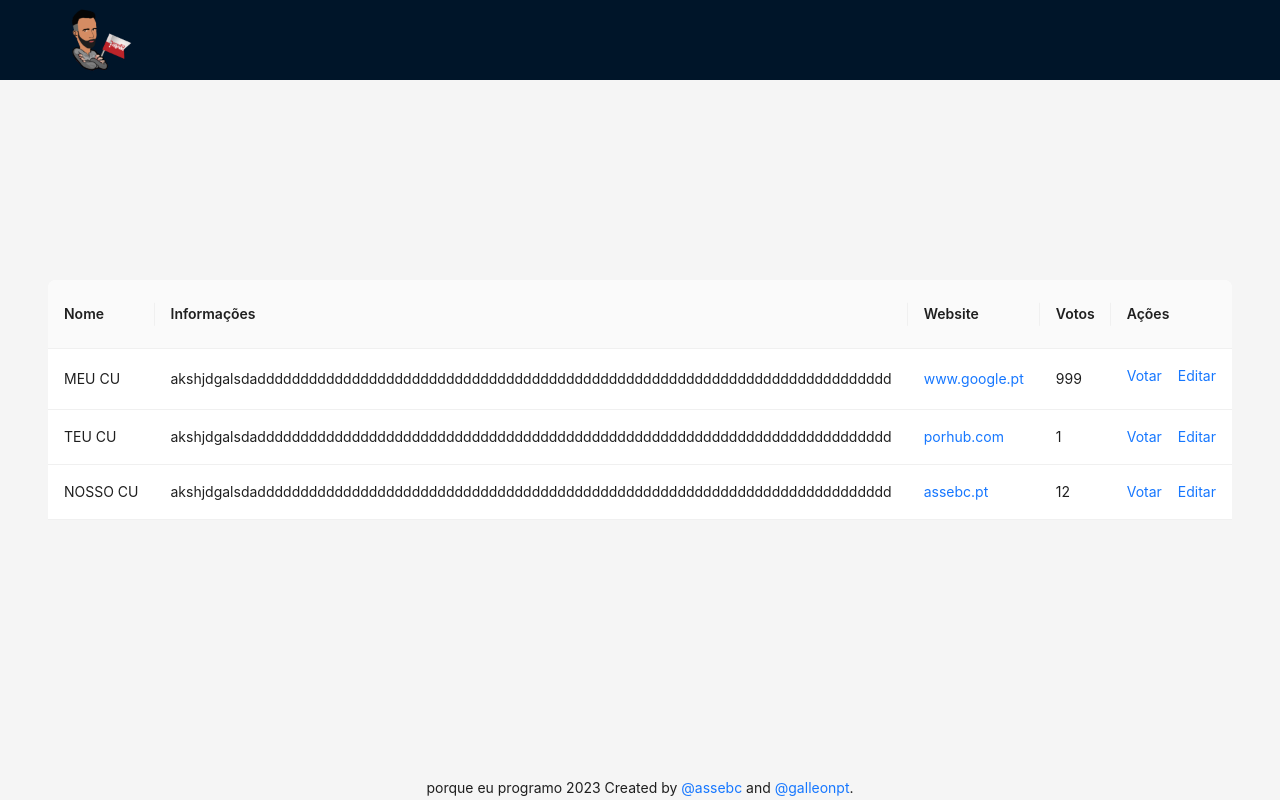
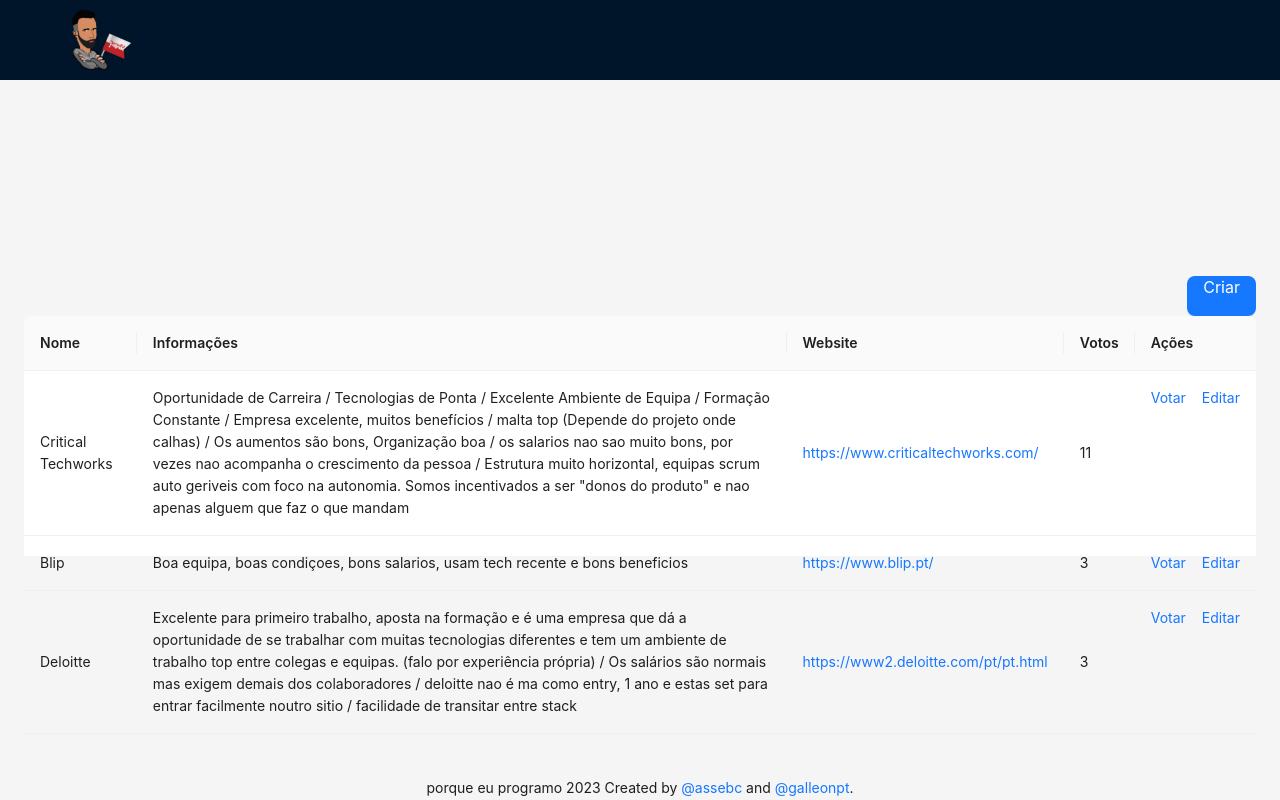
Before and after one commit to assebc/pep-it-companies-app, a React (Vite) app in the folder frontend/: page / in a window 1280 px wide. Built offline with nearby package versions, Linux system fonts and the light colour scheme.

Commit message:
fix: changed interface variables to eng/ feat: starting modal

```diff
--- a/frontend/src/App.tsx
+++ b/frontend/src/App.tsx
@@ -1,42 +1,42 @@
 import React, { useState } from "react";
 import "./index.css";
-import {Space, Table, Layout} from "antd";
+import {Space, Table, Layout, Button, Modal} from "antd";
 import type { ColumnsType } from "antd/es/table";
 import logo from "./assets/pep-logo.png";
 
 interface Empresas{
   key: string;
-  nome: string;
-  website: string;
-  informacoes: string;
-  votos: number;
+  name: string;
+  website_url: string;
+  reviews: string;
+  votes: number;
 }
 
 const columns: ColumnsType<Empresas> = [
   {
     title: "Nome",
-    dataIndex: "nome",
-    key: "nome",
+    dataIndex: "name",
+    key: "name",
   },
-  {
+  { //FIXME: define max size per line
     title: "Informações",
-    dataIndex: "informacoes",
-    key: "informacoes",
+    dataIndex: "reviews",
+    key: "reviews",
   },
   {
     title: "Website",
-    dataIndex: "website",
-    key: "website",
+    dataIndex: "website_url",
+    key: "website_url",
     render: text => <a>{text}</a>,
   },
   {
     title: "Votos",
-    dataIndex: "votos",
-    key: "votos",
+    dataIndex: "votes",
+    key: "votes",
   },
   {
     title: "Ações",
-    key: "action",
+    key: "actions",
     render: (_,record) => (
       <Space size="middle">
           <a>Votar</a>
@@ -49,30 +49,49 @@
 const data: Empresas[] = [
    {
      key: "1",
-     nome: "MEU CU",
-     informacoes: "akshjdgalsdadddddddddddddddddddddddddddddddddddddddddddddddddddddddddddddddddddddddddd",
-     website:"www.google.pt",
-     votos: 999,
+     name: "Critical Techworks",
+     reviews: "Oportunidade de Carreira / Tecnologias de Ponta / Excelente Ambiente de Equipa / Formação Constante / Empresa excelente, muitos benefícios / malta top (Depende do projeto onde calhas) / Os aumentos são bons, Organização boa / os salarios nao sao muito bons, por vezes nao acompanha o crescimento da pessoa / Estrutura muito horizontal, equipas scrum auto geriveis com foco na autonomia. Somos incentivados a ser \"donos do produto\" e nao apenas alguem que faz o que mandam",
+     website_url:"https://www.criticaltechworks.com/",
+     votes: 11,
    },
    {
     key: "2",
-    nome: "TEU CU",
-    informacoes: "akshjdgalsdadddddddddddddddddddddddddddddddddddddddddddddddddddddddddddddddddddddddddd",
-    website:"porhub.com",
-    votos: 1,
+    name: "Blip",
+    reviews: "Boa equipa, boas condiçoes, bons salarios, usam tech recente e bons beneficios",
+    website_url:"https://www.blip.pt/",
+    votes: 3,
   },
   {
     key: "3",
-    nome: "NOSSO CU",
-    informacoes: "akshjdgalsdadddddddddddddddddddddddddddddddddddddddddddddddddddddddddddddddddddddddddd",
-    website:"assebc.pt",
-    votos: 12,
+    name: "Deloitte",
+    reviews: "Excelente para primeiro trabalho, aposta na formação e é uma empresa que dá a oportunidade de se trabalhar com muitas tecnologias diferentes e tem um ambiente de trabalho top entre colegas e equipas. (falo por experiência própria) / Os salários são normais mas exigem demais dos colaboradores / deloitte nao é ma como entry, 1 ano e estas set para entrar facilmente noutro sitio / facilidade de transitar entre stack",
+    website_url:"https://www2.deloitte.com/pt/pt.html",
+    votes: 3,
   },
-]
+];
 
 const{Header,Content,Footer} = Layout;
 
-function App() {
+function App(){
+
+  const [open, setOpen] = useState(false);
+  const [confirmLoading, setConfirmLoading] = useState(false);
+  const [modalText, setModalText] = useState("");
+
+  const showModal = () => {
+    setOpen(true);
+  };
+
+  const handleOk = () => {
+    setModalText("A adicionar empresa à tabela");
+    setConfirmLoading(true);
+  };
+
+  const handleCancel = () => {
+    console.log("Processo cancelado");
+    setOpen(false);
+  }
+
   return (
     <Layout>
       <Header style={{display:"flex", alignItems:"center", justifyContent:"left", height:"10vh"}}>
@@ -80,9 +99,26 @@
       </Header>
 
       <Content>
-        <div style={{height:"80vh", display:"flex", justifyContent:"center", alignItems:"center", padding:"24px"}}>
-          {/* FIXME: default size for table */}
-          <Table style={{height:"30vh"}}columns={columns} pagination={false} dataSource={data} />
+        <div style={{display:"flex", justifyContent:"center", alignItems:"center", padding:"24px"}}>
+
+          <div style={{display:"flex", justifyContent:"center", alignItems:"end", flexDirection:"column"}}>
+            <Button type="primary" size="large" onClick={showModal}>Criar</Button>
+            {/* FIXME: default size for table */}
+            <Table style={{height:"30vh"}}columns={columns} pagination={false} dataSource={data}/>
+
+            <Modal title="Adicionar uma empresa à tabela"
+                   open={open}
+                   onOk={handleOk}
+                   confirmLoading={confirmLoading}
+                   onCancel={handleCancel}
+            >
+            {/* // TODO: insert forms and inputs*/}
+            {modalText}
+
+            </Modal>
+
+          </div>
+
         </div>
       </Content>
       <Footer style={{height:"5vh",textAlign:"center"}}>porque eu programo {new Date().getFullYear()} Created by <a href="https://github.com/assebc" target="_blank">@assebc</a>  and  <a href="https://github.com/galleonpt" target="_blank">@galleonpt</a>.</Footer>
```
